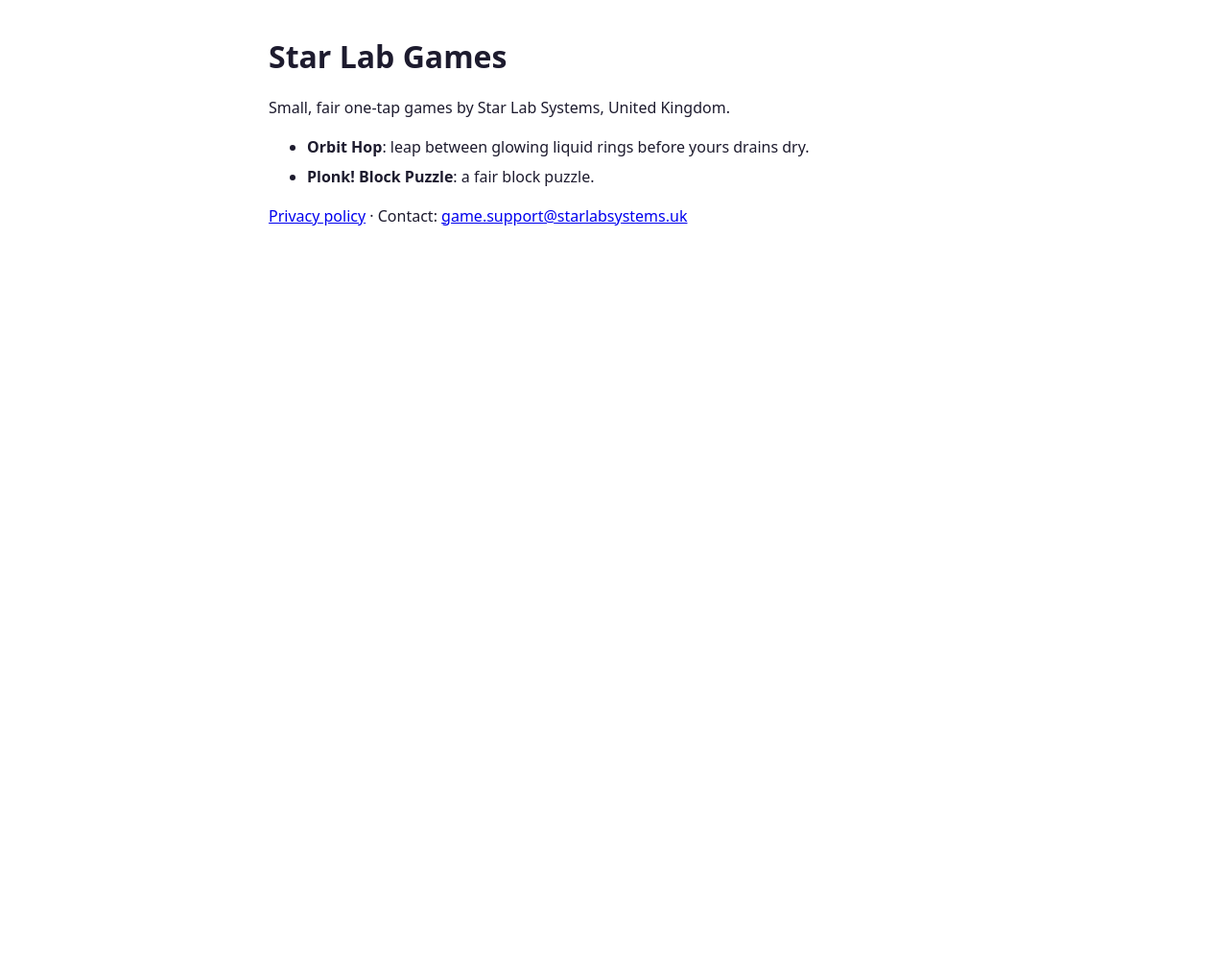
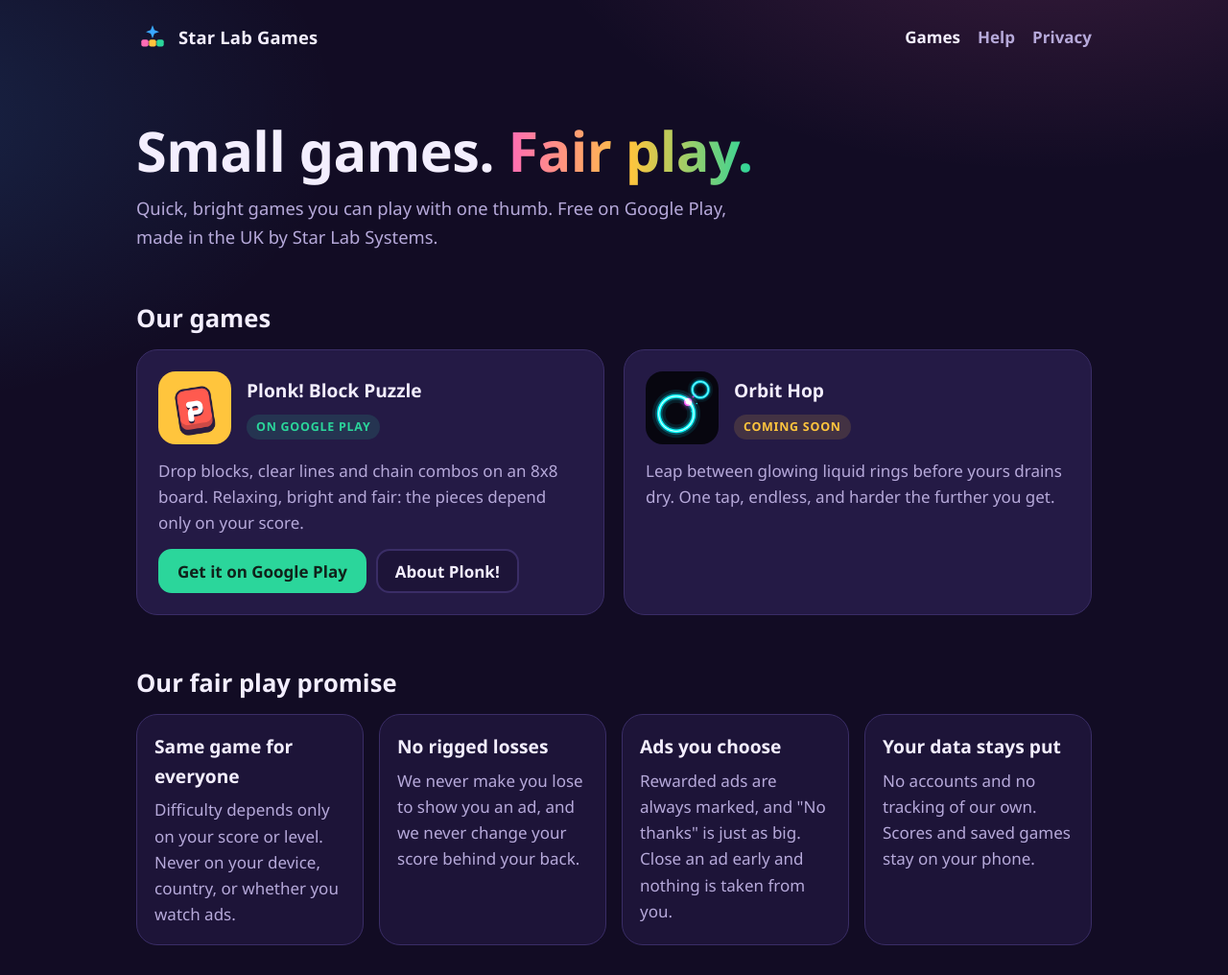
Before and after one commit to star-lab-games/star-lab-games.github.io, a plain HTML site: page index.html in a window 1280 px wide. Shown: the top 1016 px of the page at 96% size. Before the commit the page ends 800 px from the top, so only its background shows below. Drawn offline with Linux system fonts and the light colour scheme.

Commit message:
Star Lab Games hub for games.starlabsystems.uk
Games list (Plonk! live, Orbit Hop coming soon), Plonk! page with
screenshots and ad rules, help page with common questions, and the common
privacy policy for every game, now naming Star Lab Systems Limited
(16499571). Own look (night sky, candy accents), no external requests,
strict CSP. CNAME sets the custom domain; app-ads.txt stays for portals.

Co-Authored-By: Claude Opus 5.5 <noreply@anthropic.com>

```diff
--- a/index.html
+++ b/index.html
@@ -1,15 +1,77 @@
 <!DOCTYPE html>
-<html lang="en-GB"><head><meta charset="utf-8"><meta name="viewport" content="width=device-width,initial-scale=1">
+<html lang="en-GB">
+<head>
+<meta charset="utf-8">
+<meta name="viewport" content="width=device-width,initial-scale=1">
 <meta name="referrer" content="strict-origin-when-cross-origin">
-<title>Star Lab Games</title>
-<style>body{font:16px/1.55 system-ui,sans-serif;max-width:720px;margin:40px auto;padding:0 20px;color:#1d1b2e}h1{line-height:1.2}li{margin:.4em 0}</style>
-</head><body>
-<h1>Star Lab Games</h1>
-<p>Small, fair one-tap games by Star Lab Systems, United Kingdom.</p>
-<ul>
-  <li><strong>Orbit Hop</strong>: leap between glowing liquid rings before yours drains dry.</li>
-  <li><strong>Plonk! Block Puzzle</strong>: a fair block puzzle.</li>
-</ul>
-<!-- Add Play / browser links per game once each is live (docs/14 D). -->
-<p><a href="privacy.html">Privacy policy</a> · Contact: <a href="mailto:game.support@starlabsystems.uk">game.support@starlabsystems.uk</a></p>
-</body></html>
+<meta http-equiv="Content-Security-Policy" content="default-src 'none'; style-src 'self'; img-src 'self'; base-uri 'none'; form-action 'none'">
+<title>Star Lab Games: small, fair games for your phone</title>
+<meta name="description" content="Small, fair one-tap and one-thumb games from Star Lab Systems in the UK. Free on Google Play. Difficulty is the same for everyone and ads never change the game.">
+<link rel="icon" href="/favicon.svg" type="image/svg+xml">
+<link rel="stylesheet" href="/style.css?v=1">
+</head>
+<body>
+<div class="wrap">
+<header class="top">
+  <a class="brand" href="/" aria-label="Star Lab Games home">
+    <svg viewBox="0 0 64 64" aria-hidden="true"><rect x="10" y="36" width="14" height="14" rx="4" fill="#ff6cb5"/><rect x="25" y="36" width="14" height="14" rx="4" fill="#ffc53d"/><rect x="40" y="36" width="14" height="14" rx="4" fill="#2bd69b"/><path d="M32 8l3.6 9.4L45 21l-9.4 3.6L32 34l-3.6-9.4L19 21l9.4-3.6z" fill="#39a7ff"/></svg>
+    Star Lab Games
+  </a>
+  <nav class="nav" aria-label="Main">
+    <a href="/" aria-current="page">Games</a>
+    <a href="/support">Help</a>
+    <a href="/privacy">Privacy</a>
+  </nav>
+</header>
+<main>
+<section class="hero">
+  <h1>Small games. <span>Fair play.</span></h1>
+  <p>Quick, bright games you can play with one thumb. Free on Google Play, made in the UK by Star Lab Systems.</p>
+</section>
+
+<section aria-labelledby="games-h">
+  <h2 id="games-h">Our games</h2>
+  <div class="games">
+    <article class="game">
+      <div class="head">
+        <img src="/img/plonk/icon.png" alt="" width="76" height="76">
+        <div><h3>Plonk! Block Puzzle</h3><span class="tag">On Google Play</span></div>
+      </div>
+      <p>Drop blocks, clear lines and chain combos on an 8x8 board. Relaxing, bright and fair: the pieces depend only on your score.</p>
+      <div class="links">
+        <a class="btn go" href="https://play.google.com/store/apps/details?id=uk.starlabsystems.games.plonk">Get it on Google Play</a>
+        <a class="btn" href="/plonk">About Plonk!</a>
+      </div>
+    </article>
+    <article class="game">
+      <div class="head">
+        <img src="/img/orbithop/icon.png" alt="" width="76" height="76">
+        <div><h3>Orbit Hop</h3><span class="tag soon">Coming soon</span></div>
+      </div>
+      <p>Leap between glowing liquid rings before yours drains dry. One tap, endless, and harder the further you get.</p>
+    </article>
+  </div>
+</section>
+
+<section aria-labelledby="fair-h">
+  <h2 id="fair-h">Our fair play promise</h2>
+  <div class="promise">
+    <div><h3>Same game for everyone</h3><p>Difficulty depends only on your score or level. Never on your device, country, or whether you watch ads.</p></div>
+    <div><h3>No rigged losses</h3><p>We never make you lose to show you an ad, and we never change your score behind your back.</p></div>
+    <div><h3>Ads you choose</h3><p>Rewarded ads are always marked, and "No thanks" is just as big. Close an ad early and nothing is taken from you.</p></div>
+    <div><h3>Your data stays put</h3><p>No accounts and no tracking of our own. Scores and saved games stay on your phone.</p></div>
+  </div>
+</section>
+</main>
+<footer>
+  <div class="row">
+    <a href="/">All games</a>
+    <a href="/support">Help and contact</a>
+    <a href="/privacy">Privacy policy</a>
+    <a href="mailto:game.support@starlabsystems.uk">game.support@starlabsystems.uk</a>
+  </div>
+  <p>Star Lab Games is the games label of <a href="https://starlabsystems.uk/">Star Lab Systems Limited</a>, registered in England and Wales, company number 16499571. Registered office: 71&#8209;75 Shelton Street, Covent Garden, London WC2H 9JQ. Google Play is a trademark of Google LLC.</p>
+</footer>
+</div>
+</body>
+</html>
--- /dev/null
+++ b/style.css
@@ -0,0 +1,89 @@
+/* Star Lab Games: the games label's own look (night sky, candy-neon accents). No external fonts or scripts. */
+:root {
+  --night: #120c24;
+  --night-2: #1d1438;
+  --card: #241a45;
+  --line: #3a2d66;
+  --text: #f3eefe;
+  --muted: #b6a9da;
+  --pink: #ff6cb5;
+  --mint: #2bd69b;
+  --sun: #ffc53d;
+  --sky: #39a7ff;
+  --radius: 22px;
+  color-scheme: dark;
+}
+* { box-sizing: border-box; }
+html { -webkit-text-size-adjust: 100%; }
+body {
+  margin: 0; min-height: 100vh; color: var(--text);
+  font: 17px/1.6 ui-rounded, "SF Pro Rounded", "Segoe UI", system-ui, -apple-system, Roboto, sans-serif;
+  background:
+    radial-gradient(900px 500px at 85% -10%, rgba(255, 108, 181, .18), transparent 60%),
+    radial-gradient(800px 500px at -10% 10%, rgba(57, 167, 255, .16), transparent 60%),
+    var(--night);
+}
+a { color: var(--sun); }
+a:hover { color: #ffd76e; }
+img { max-width: 100%; display: block; }
+.wrap { max-width: 1040px; margin: 0 auto; padding: 0 22px; }
+
+/* header */
+.top { display: flex; align-items: center; justify-content: space-between; gap: 16px; padding: 22px 0; }
+.brand { display: inline-flex; align-items: center; gap: 10px; color: var(--text); text-decoration: none; font-weight: 800; font-size: 1.15rem; letter-spacing: .01em; }
+.brand svg { width: 34px; height: 34px; }
+.nav { display: flex; gap: 18px; flex-wrap: wrap; }
+.nav a { color: var(--muted); text-decoration: none; font-weight: 600; }
+.nav a:hover, .nav a[aria-current="page"] { color: var(--text); }
+
+/* hero */
+.hero { padding: 48px 0 28px; }
+.hero h1 { font-size: clamp(2.2rem, 6vw, 3.6rem); line-height: 1.08; margin: 0 0 14px; font-weight: 900; letter-spacing: -.01em; }
+.hero h1 span { background: linear-gradient(90deg, var(--pink), var(--sun), var(--mint)); -webkit-background-clip: text; background-clip: text; color: transparent; }
+.hero p { color: var(--muted); font-size: 1.15rem; max-width: 640px; margin: 0; }
+
+/* sections */
+section { padding: 28px 0; }
+h2 { font-size: 1.6rem; line-height: 1.2; margin: 0 0 16px; font-weight: 800; }
+h3 { font-size: 1.2rem; margin: 0 0 6px; }
+.muted { color: var(--muted); }
+
+/* game cards */
+.games { display: grid; grid-template-columns: repeat(auto-fit, minmax(290px, 1fr)); gap: 20px; }
+.game { background: var(--card); border: 1px solid var(--line); border-radius: var(--radius); padding: 22px; display: flex; flex-direction: column; gap: 14px; }
+.game .head { display: flex; gap: 16px; align-items: center; }
+.game .head img { width: 76px; height: 76px; border-radius: 18px; flex: none; }
+.game p { margin: 0; color: var(--muted); }
+.tag { display: inline-block; font-size: .78rem; font-weight: 800; letter-spacing: .06em; text-transform: uppercase; padding: 3px 10px; border-radius: 99px; background: rgba(43, 214, 155, .14); color: var(--mint); }
+.tag.soon { background: rgba(255, 197, 61, .14); color: var(--sun); }
+.links { display: flex; flex-wrap: wrap; gap: 10px; margin-top: auto; }
+
+/* buttons: decline-style and action-style are the same size (studio rule) */
+.btn { display: inline-flex; align-items: center; justify-content: center; min-height: 46px; padding: 0 18px; border-radius: 14px; font-weight: 800; text-decoration: none; border: 2px solid var(--line); color: var(--text); background: var(--night-2); }
+.btn:hover { color: var(--text); border-color: var(--muted); }
+.btn.go { background: var(--mint); border-color: var(--mint); color: #10221b; }
+.btn.go:hover { background: #4be3ad; color: #10221b; }
+
+/* promise list */
+.promise { display: grid; grid-template-columns: repeat(auto-fit, minmax(220px, 1fr)); gap: 16px; }
+.promise div { background: var(--night-2); border: 1px solid var(--line); border-radius: var(--radius); padding: 18px; }
+.promise p { margin: 0; color: var(--muted); }
+
+/* screenshots */
+.shots { display: grid; grid-template-columns: repeat(auto-fit, minmax(150px, 1fr)); gap: 14px; }
+.shots img { border-radius: 16px; border: 1px solid var(--line); width: 100%; height: auto; }
+
+/* long text pages */
+.doc { max-width: 760px; }
+.doc h1 { font-size: 2.2rem; line-height: 1.15; margin: 24px 0 6px; }
+.doc h2 { font-size: 1.3rem; margin: 30px 0 8px; }
+.doc p, .doc li { color: #ddd5f5; }
+.doc dt { font-weight: 800; margin-top: 18px; }
+.doc dd { margin: 4px 0 0; color: #ddd5f5; }
+code { background: var(--night-2); padding: 1px 6px; border-radius: 6px; font-size: .92em; }
+
+/* footer */
+footer { border-top: 1px solid var(--line); margin-top: 40px; padding: 26px 0 40px; color: var(--muted); font-size: .92rem; }
+footer .row { display: flex; flex-wrap: wrap; gap: 8px 22px; margin-bottom: 10px; }
+footer a { color: var(--muted); }
+footer a:hover { color: var(--text); }
```
Also changed, not shown: 404.html (added, +5 -0 lines), plonk.html (added, +71 -0 lines), privacy.html (+43 -10 lines), support.html (added, +65 -0 lines), favicon.svg (added), img/orbithop/icon.png (added), img/plonk/1-title.webp (added), img/plonk/2-play.webp (added), img/plonk/3-clear.webp (added), img/plonk/5-results.webp (added), img/plonk/icon.png (added), 1 other file.
